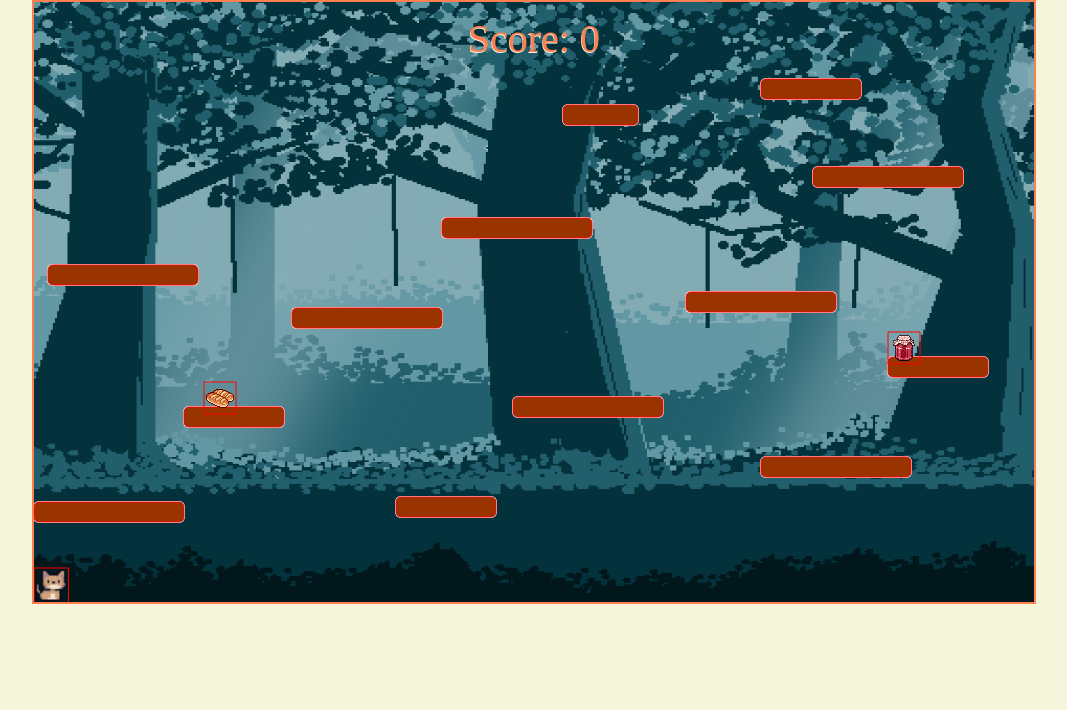
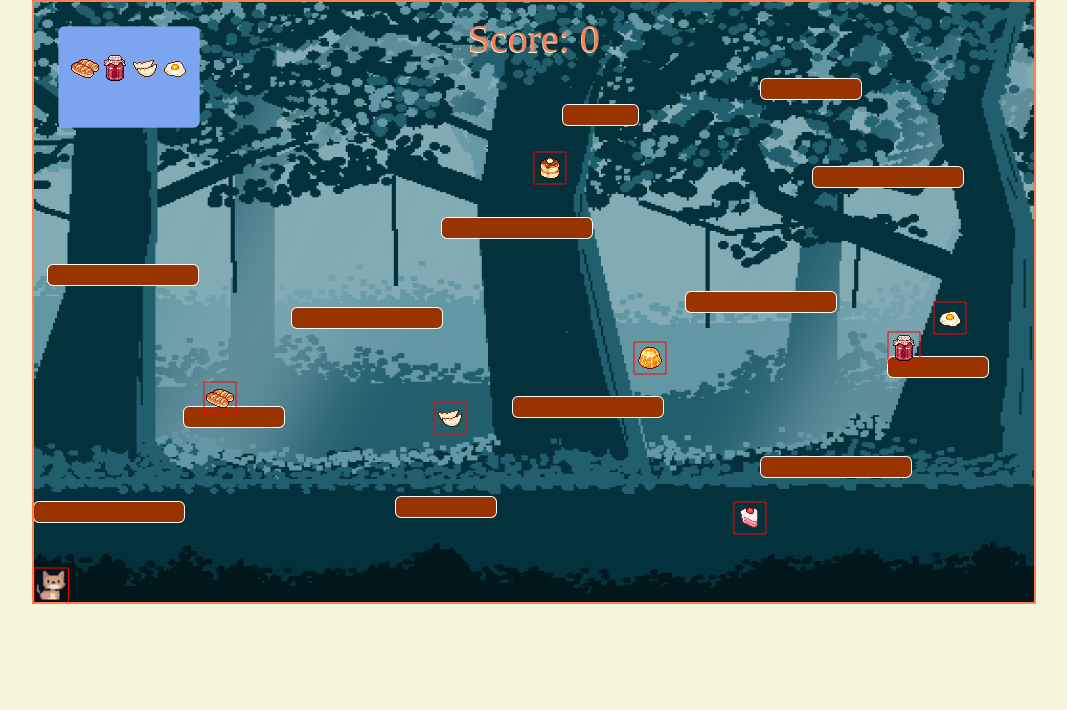
Before and after one commit to milner-chen/js_project, a website built with webpack: page index.html in a window 1280 px wide. Shown: the part 90-800 px from the top of the page, without its empty margins (106-1173 px from the left). Built offline with nearby package versions, Linux system fonts and the light colour scheme; a web font is replaced by a local one.

Commit message:
testing tasklist

```diff
--- a/index.html
+++ b/index.html
@@ -10,7 +10,7 @@
   </head>
 
   <body>
-    <h1 class="title">Adventues of a Cat Lector</h1>
+    <h1 class="title">Adventures of a Cat Lector</h1>
     <div id="game-holder">
       <!-- <h1 class="stats">Current Score</h1> -->
       <canvas id="game-canvas"></canvas>
--- a/src/index.js
+++ b/src/index.js
@@ -43,9 +43,6 @@ REMINDER:
     GET OTHER STUFF DONE FIRSTTT!!!
 
 Some immediate to-do's
-    - create the map you want -> platforms + items
-    - do collision detection for all objects -> important
-        - concat the items + platforms array
     - some game logic
         - generate the 'to-do list'
         - create something in game class to track what has been collected
--- a/src/scripts/game.js
+++ b/src/scripts/game.js
@@ -3,6 +3,7 @@ import Player from "./player";
 import Platform from "./platform";
 import Item from "./item";
 import Border from "./border";
+import TaskList from "./task_list";
 
 // this is where we will load other elements of the game
 // this will also hold the game logic
@@ -38,12 +39,19 @@ class Game {
         // console.log(this.platforms);
 
         this.found = [];
-        this.list = ["jam", "bread"];
+        // this.list = ["jam", "bread"];
 
         this.items = [
             new Item("bread", [170, 405 - 25]),
             new Item("jam", [854, 355 - 25]),
+            new Item("dumplings", [400, 400]),
+            new Item("egg", [900, 300]),
+            new Item("jelly", [600, 340]),
+            new Item("pancakes", [500, 150]),
+            new Item("strawberrycake", [700, 500]),
         ];
+
+        this.tasklist = new TaskList(this.items);
 
         this.allObjects = this.platforms.concat(this.items);
         console.log(this.allObjects);
@@ -79,18 +87,15 @@ class Game {
         ctx.clearRect(0, 0, Game.DIM_X, Game.DIM_Y);
         ctx.drawImage(Game.BG, 0, 0, Game.DIM_X, Game.DIM_Y);
         this.drawText(ctx);
-        // this.player.move([1, 1]);
         // console.log(this.player.pos);
-        // console.log(this);
-
-        // this.platforms.forEach(plat => plat.draw(ctx));
+        this.tasklist.draw(ctx);
         // this.items.forEach(item => item.draw(ctx));
 
         // note that this (0, 0) is actually the dimensions of the sprite
         this.platforms.forEach(obj => {
             obj.draw(ctx);
-            let border = new Border(obj);
-            border.draw(ctx);
+            // let border = new Border(obj);
+            // border.draw(ctx);
         })
         for (let i = 0; i < this.items.length; i++) {
             let obj = this.items[i];
@@ -102,7 +107,7 @@ class Game {
                 if (obj instanceof Item) {
                     this.found.push(this.items.splice(i, 1));
                     console.log(this.items);
-                    console.log(this.found); // could draw a line throught the ones already found
+                    console.log(this.tasklist.found); // could draw a line throught the ones already found
                 }
             }
         }
@@ -133,6 +138,7 @@ class Game {
     //     else if (object.pos[1] + object.height + object.yVelocity > Game.DIM_Y) { object.yVelocity = 0; }
     // }
 
+    // for items
     hasCollison(rect1, rect2) {
         if (!(rect1.pos[0] > rect2.pos[0] + rect2.width || // x start of 1 after end of 2
             rect1.pos[0] + rect1.width < rect2.pos[0] || // x end of 1 before start of 2
--- a/src/scripts/item.js
+++ b/src/scripts/item.js
@@ -19,21 +19,27 @@ class Item {
             case "jam":
                 this.img.src = "src/assets/61_jam.png";
                 break;
+            case "dumplings":
+                this.img.src = "src/assets/36_dumplings.png";
+                break;
+            case "egg":
+                this.img.src = "src/assets/38_friedegg.png";
+                break;
+            case "jelly":
+                this.img.src = "src/assets/59_jelly.png";
+                break;
+            case "pancakes":
+                this.img.src = "src/assets/79_pancakes.png";
+                break;
+            case "strawberrycake":
+                this.img.src = "src/assets/90_strawberrycake.png";
+                break;
         }
     }
 
-    // createFish() {
-    //     // this.width = 15;
-    //     // this.height = 10;
-    //     // this.color = "coral";
-    // }
-
-    // createBread() {
-
-    // }
-
-    draw(ctx) {
-        ctx.drawImage(this.img, ...this.pos, this.width, this.height);
+    draw(ctx, pos) {
+        pos ||= this.pos;
+        ctx.drawImage(this.img, ...pos, this.width, this.height);
         // ctx.fillStyle = this.color;
         // ctx.strokeStyle = "white";
         // ctx.lineWidth = 3;
--- /dev/null
+++ b/src/scripts/task_list.js
@@ -0,0 +1,54 @@
+class TaskList {
+    constructor(allItems) {
+        this.pos = [25, 25];
+        this.width = 150;
+        this.height = 100;
+        this.allItems = allItems;
+        this.list = this.generateList();
+        this.found = [];
+
+    window.list = this.list;
+    }
+
+    generateList() {
+        // while (this.list.length < this.allItems.length) {
+
+        // }
+
+        // hardcoding...
+        return this.list = this.allItems;
+    }
+
+    isNextItem(item) {
+        return item.type === this.allItems.type;
+    }
+
+    drawList(ctx) {
+        ctx.strokeStyle = "#a9c4f5";
+        ctx.fillStyle = "#7ba5f0";
+        // ctx.lineWidth = 10;
+        ctx.beginPath();
+        ctx.roundRect(this.pos[0], this.pos[1], 20 * (this.list.length), this.height, 5);
+        ctx.stroke();
+        ctx.fill();
+    }
+
+    drawContents(ctx, list) {
+        ctx.font = "20px Cute Font";
+        ctx.fillStyle = "black";
+        for (let i = 0; i < list.length / 2; i++) {
+            let task = list[i];
+            // ctx.fillText(task.type, 50, 50 + (i * 15));
+            // console.log(task.type);
+            task.draw(ctx, [35 + (i * 30), 50]);
+        }
+    }
+
+    draw(ctx) {
+        this.drawList(ctx);
+        // console.log(this.list);
+        this.drawContents(ctx, list);
+    }
+}
+
+export default TaskList;
```
Also changed, not shown: dist/main.js, src/assets/59_jelly.png (added), src/assets/79_pancakes.png (added), src/assets/90_strawberrycake.png (added).
